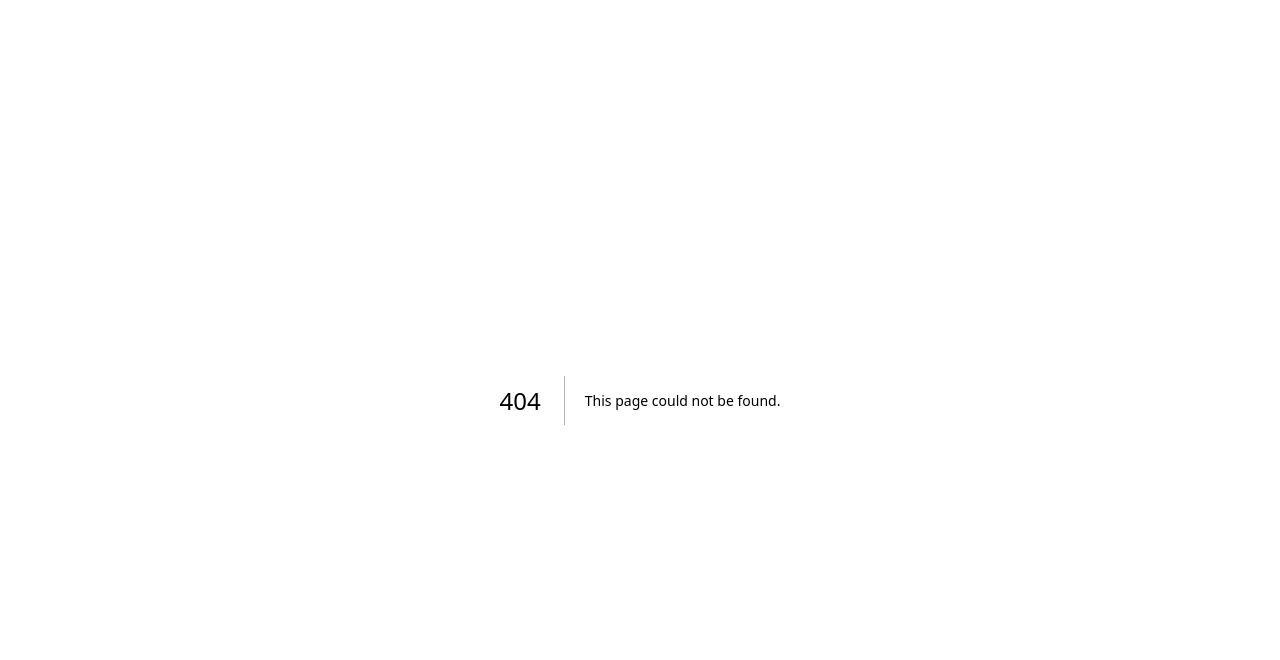
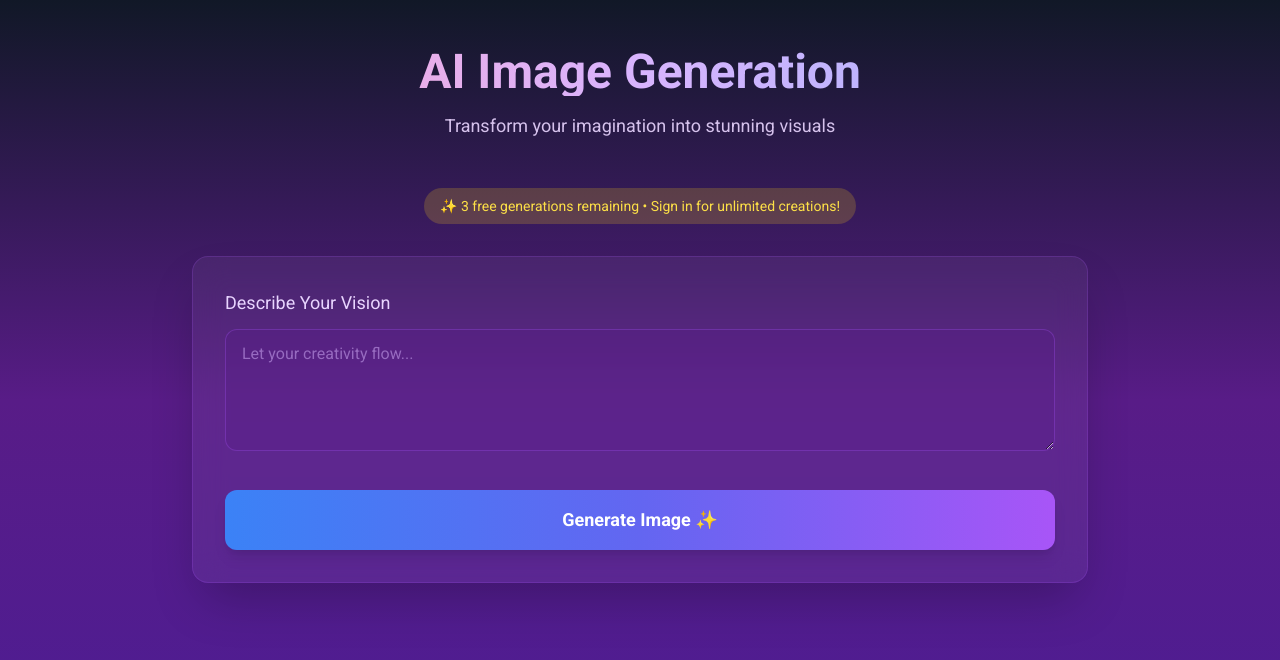
Before and after one commit to Jeba-Jebarsan/creatify2, a Next.js app: page /generate in a window 1280 px wide. Before the commit this address had no page. Shown: the top 660 px of the page. Built offline with nearby package versions, Linux system fonts and the light colour scheme; no server answers.

Commit message:
image generate

```diff
--- /dev/null
+++ b/app/generate/page.tsx
@@ -0,0 +1,181 @@
+"use client"
+import React, { useState, useEffect } from 'react';
+import { toast } from 'react-toastify';
+import { useSearchParams } from 'next/navigation';
+import { useUser } from "@clerk/nextjs";
+import { SignInButton } from "@clerk/nextjs";
+
+const ImageGenerate = () => {
+  const searchParams = useSearchParams();
+  const { isSignedIn } = useUser();
+  const [prompt, setPrompt] = useState('');
+  const [isGenerating, setIsGenerating] = useState(false);
+  const [generatedImage, setGeneratedImage] = useState<string | null>(null);
+  const [error, setError] = useState<string | null>(null);
+  const [generationCount, setGenerationCount] = useState(0);
+
+  useEffect(() => {
+    const urlPrompt = searchParams.get('prompt');
+    if (urlPrompt) {
+      setPrompt(decodeURIComponent(urlPrompt));
+    }
+  }, [searchParams]);
+
+  const query = async (data: { inputs: string }) => {
+    const response = await fetch(
+      "https://api-inference.huggingface.co/models/black-forest-labs/FLUX.1-schnell",
+      {
+        headers: {
+          Authorization: `Bearer ${process.env.NEXT_PUBLIC_HUGGINGFACE_API_KEY}`,
+          "Content-Type": "application/json",
+        },
+        method: "POST",
+        body: JSON.stringify(data),
+      }
+    );
+    const result = await response.blob();
+    return result;
+  };
+
+  const generateImage = async () => {
+    if (!prompt.trim()) {
+      toast.error('Please enter a prompt');
+      return;
+    }
+
+    if (!isSignedIn && generationCount >= 3) {
+      toast.error('Please sign in to generate more images');
+      return;
+    }
+
+    setIsGenerating(true);
+    setError(null);
+
+    try {
+      const blob = await query({ inputs: prompt });
+      const imageUrl = URL.createObjectURL(blob);
+      setGeneratedImage(imageUrl);
+      if (!isSignedIn) {
+        setGenerationCount(prev => prev + 1);
+      }
+    } catch (err) {
+      console.error('Error generating image:', err);
+      setError('Failed to generate image. Please try again.');
+      toast.error('Failed to generate image. Please try again.');
+    } finally {
+      setIsGenerating(false);
+    }
+  };
+
+  const handleDownload = async () => {
+    if (generatedImage) {
+      try {
+        const response = await fetch(generatedImage);
+        const blob = await response.blob();
+        const url = window.URL.createObjectURL(blob);
+        const a = document.createElement('a');
+        a.href = url;
+        a.download = `generated-image-${Date.now()}.png`;
+        document.body.appendChild(a);
+        a.click();
+        window.URL.revokeObjectURL(url);
+        document.body.removeChild(a);
+        toast.success('Image downloaded successfully!');
+      } catch (err) {
+        toast.error('Failed to download image');
+      }
+    }
+  };
+
+  return (
+    <div className="min-h-screen bg-gradient-to-b from-gray-900 via-purple-900 to-violet-900 py-12 px-4 sm:px-6 lg:px-8">
+      <div className="max-w-4xl mx-auto">
+        <div className="text-center mb-12">
+          <h1 className="text-5xl font-extrabold text-transparent bg-clip-text bg-gradient-to-r from-pink-300 via-purple-300 to-indigo-300 mb-4">
+            AI Image Generation
+          </h1>
+          <p className="text-lg text-purple-200 opacity-90">Transform your imagination into stunning visuals</p>
+        </div>
+
+        {!isSignedIn && (
+          <div className="text-center mb-8">
+            <span className="inline-flex items-center px-4 py-2 rounded-full bg-yellow-400/20 text-yellow-300 text-sm font-medium">
+              {`✨ ${3 - generationCount} free generations remaining • Sign in for unlimited creations!`}
+            </span>
+          </div>
+        )}
+
+        <div className="backdrop-blur-lg bg-white/5 rounded-2xl shadow-2xl p-8 border border-purple-500/20">
+          <div className="mb-8">
+            <label className="block text-purple-200 text-lg font-medium mb-3">
+              Describe Your Vision
+            </label>
+            <textarea
+              className="w-full px-4 py-3 rounded-xl bg-purple-900/30 border border-purple-500/30 text-white placeholder-purple-300/50 focus:ring-2 focus:ring-purple-500 focus:border-transparent transition duration-200"
+              rows={4}
+              value={prompt}
+              onChange={(e) => setPrompt(e.target.value)}
+              placeholder="Let your creativity flow..."
+            />
+          </div>
+
+          {(!isSignedIn && generationCount >= 3) ? (
+            <SignInButton mode="modal">
+              <button className="w-full py-4 rounded-xl text-white font-bold text-lg bg-gradient-to-r from-blue-500 via-indigo-500 to-purple-500 hover:opacity-90 transform transition duration-200 hover:scale-[1.02] shadow-lg">
+                Sign in to Unlock Unlimited Creations ✨
+              </button>
+            </SignInButton>
+          ) : (
+            <button
+              onClick={generateImage}
+              disabled={isGenerating}
+              className={`w-full py-4 rounded-xl text-white font-bold text-lg transition duration-200 ${
+                isGenerating
+                  ? 'bg-gray-600 cursor-not-allowed'
+                  : 'bg-gradient-to-r from-blue-500 via-indigo-500 to-purple-500 hover:opacity-90 transform hover:scale-[1.02] shadow-lg'
+              }`}
+            >
+              {isGenerating ? 'Creating Magic...' : 'Generate Image ✨'}
+            </button>
+          )}
+        </div>
+
+        {isGenerating && (
+          <div className="text-center mt-8">
+            <div className="inline-block animate-spin rounded-full h-12 w-12 border-4 border-purple-400 border-t-transparent"></div>
+            <p className="mt-4 text-xl text-purple-200">Crafting your masterpiece with AI magic...</p>
+          </div>
+        )}
+
+        {error && (
+          <div className="mt-8 text-center p-4 bg-red-500/20 rounded-xl border border-red-500/30">
+            <p className="text-red-300">{error}</p>
+          </div>
+        )}
+
+        {generatedImage && !isGenerating && (
+          <div className="mt-12">
+            <h2 className="text-3xl font-bold text-center text-transparent bg-clip-text bg-gradient-to-r from-pink-300 to-purple-300 mb-8">
+              Your Creation
+            </h2>
+            <div className="backdrop-blur-lg bg-white/5 rounded-2xl shadow-2xl p-6 border border-purple-500/20">
+              <img
+                src={generatedImage}
+                alt="Generated"
+                className="w-full h-auto rounded-xl shadow-2xl mb-6 transform transition duration-200 hover:scale-[1.01]"
+              />
+              <button
+                onClick={handleDownload}
+                className="w-full py-4 rounded-xl text-white font-bold text-lg bg-gradient-to-r from-blue-400 to-indigo-500 hover:opacity-90 transform transition duration-200 hover:scale-[1.02] shadow-lg"
+              >
+                Download Your Masterpiece 🎨
+              </button>
+            </div>
+          </div>
+        )}
+      </div>
+    </div>
+  );
+};
+
+export default ImageGenerate;
--- a/package.json
+++ b/package.json
@@ -63,7 +63,7 @@
         "react-responsive": "^10.0.0",
         "react-router-dom": "^6.26.2",
         "react-scroll": "^1.9.0",
-        "react-toastify": "^10.0.5",
+        "react-toastify": "^10.0.6",
         "react-typewriter-effect": "^1.1.0",
         "sonner": "^1.5.0",
         "stripe": "^16.11.0",
```
Also changed, not shown: 2 other files (tests, documents, lock files or other folders).
